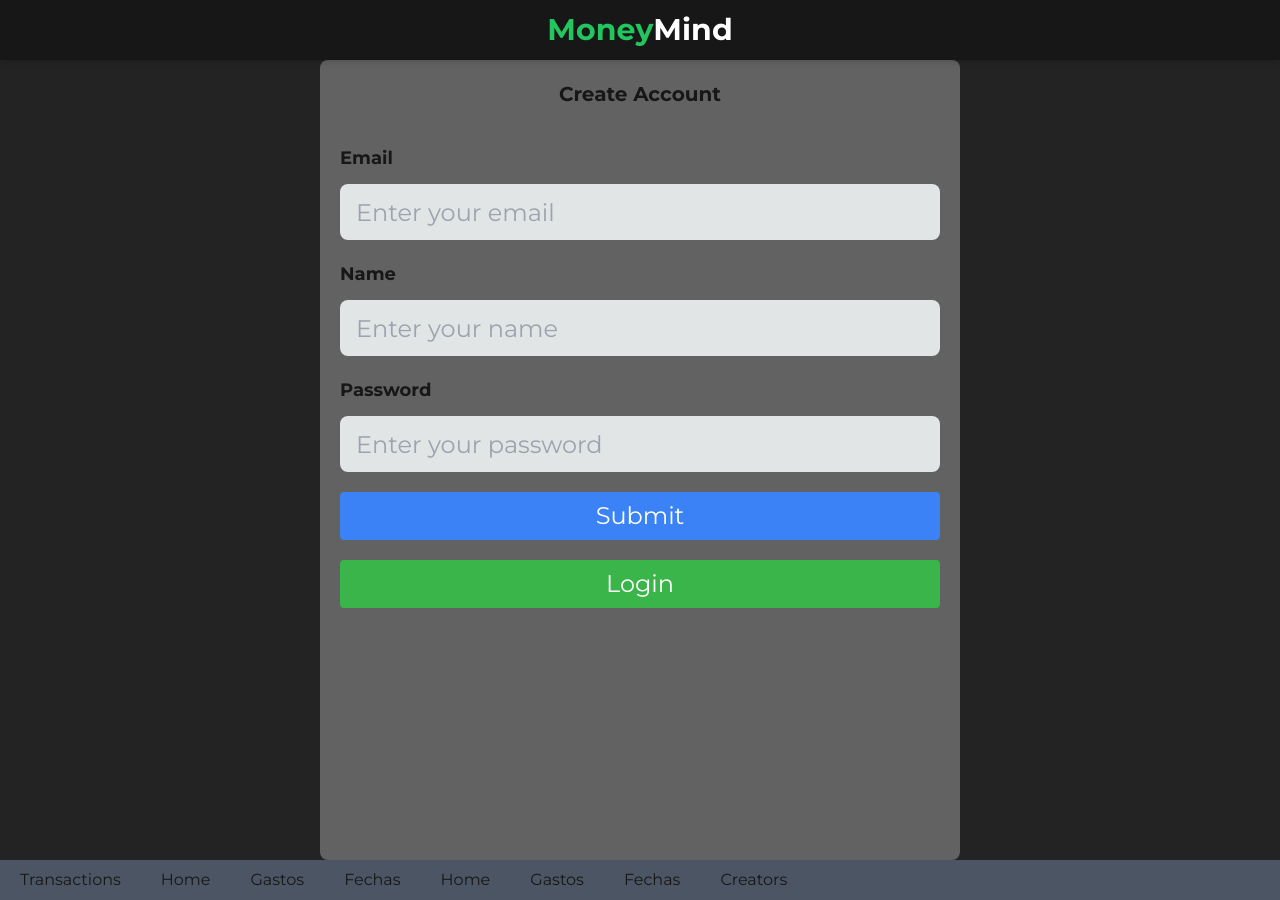
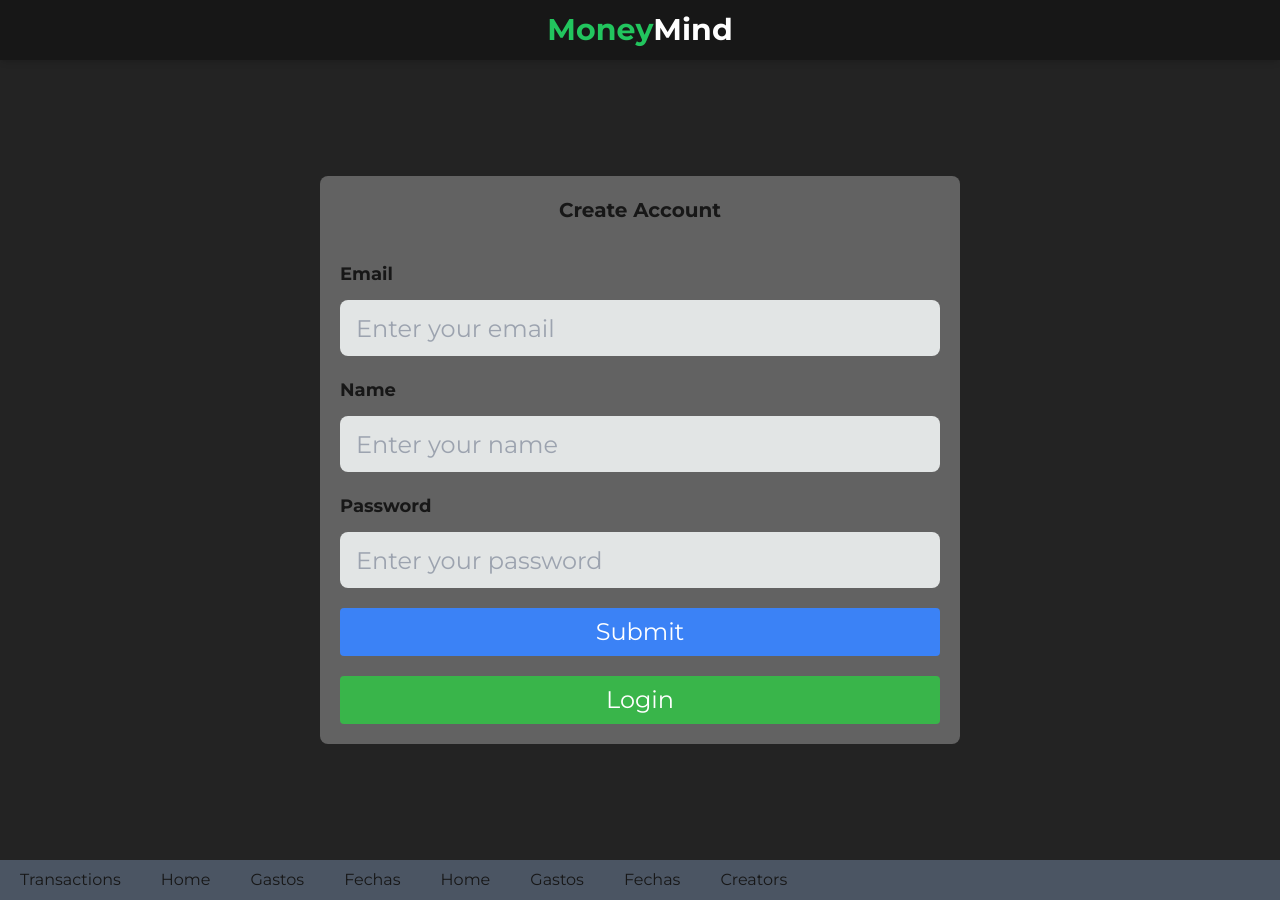
Before and after one commit to Lau-szutner/Money-Mind, a Next.js app in the folder frontend/: page /login in a window 1280 px wide. Built offline with nearby package versions, Linux system fonts and the light colour scheme.

Commit message:
update register

```diff
--- a/frontend/src/app/login/components/FormRegister.jsx
+++ b/frontend/src/app/login/components/FormRegister.jsx
@@ -40,7 +40,7 @@ const FormRegister = ({ hasAccount }) => {
   return (
     <form
       onSubmit={handleRegister}
-      className="min-h-screen bg-bgComponents rounded-lg text-2xl flex flex-col w-11/12 p-5 gap-5 lg:w-6/12 xl:w-4/1 mt-10 mb-10"
+      className="bg-bgComponents rounded-lg text-2xl flex flex-col w-11/12 p-5 gap-5 lg:w-6/12 xl:w-4/1 "
     >
       <h1 className="mb-4 text-center font-bold text-xl">Create Account</h1>
 
```
